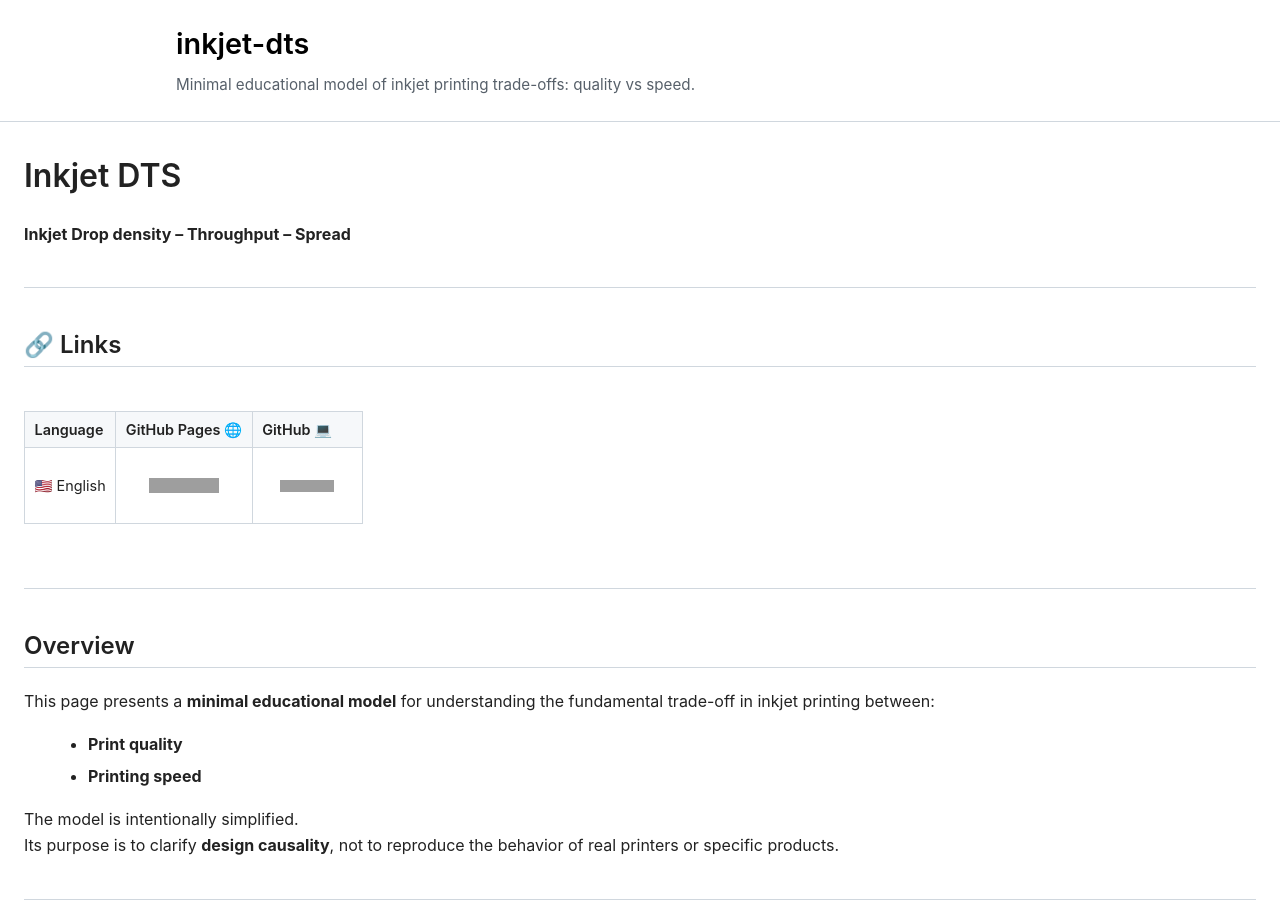
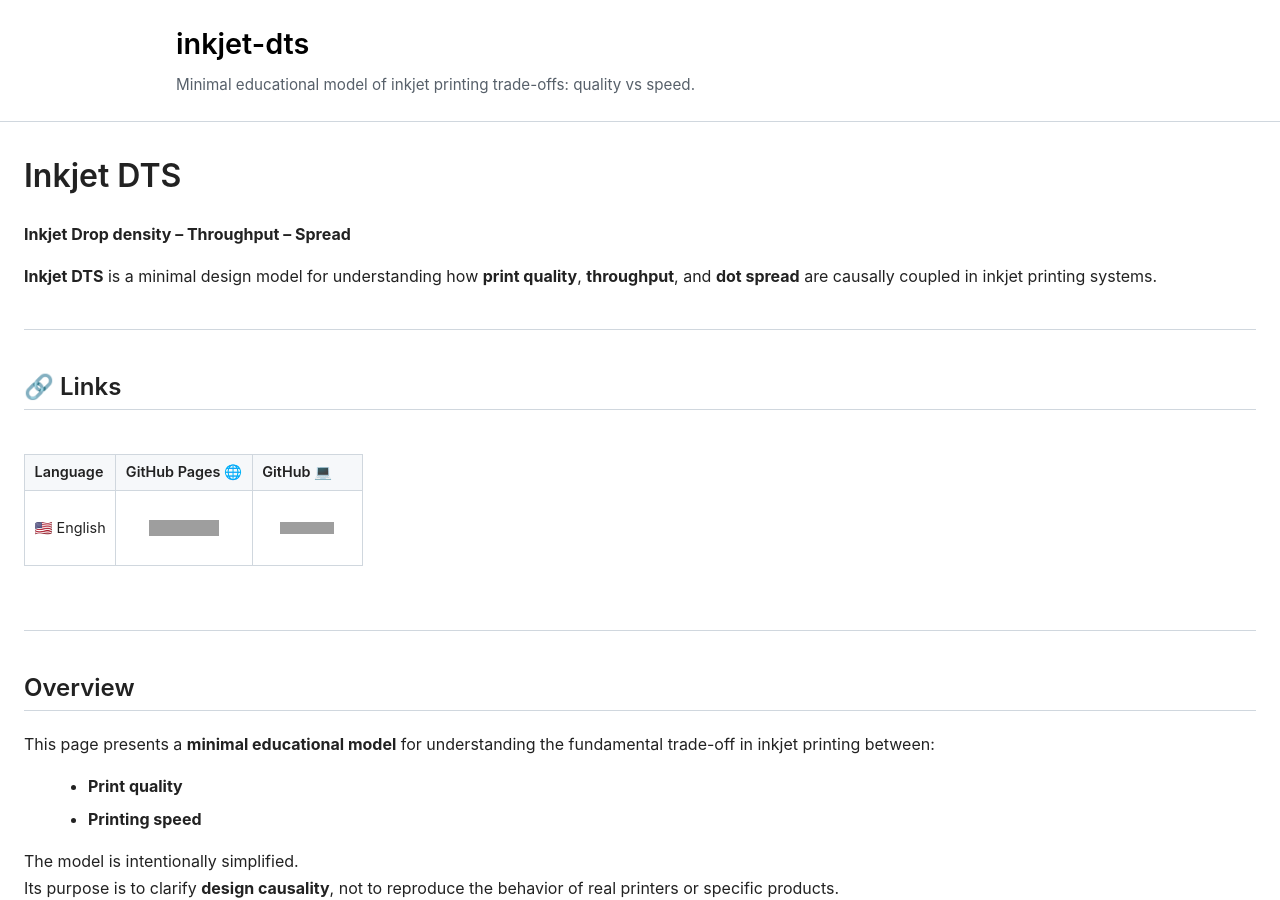
Before and after one commit to Samizo-AITL/inkjet-dts, a Jekyll site: the page built from index.md, in a window 1280 px wide and 900 px high. Built offline with Jekyll 4.4.1, drawn with Linux system fonts in a browser that asks for light colours; grey boxes are pictures that could not be loaded.

Commit message:
Update index.md

```diff
--- a/index.md
+++ b/index.md
@@ -5,6 +5,10 @@ title: Inkjet DTS
 
 # Inkjet DTS
 **Inkjet Drop density – Throughput – Spread**
+
+**Inkjet DTS** is a minimal design model for understanding
+how **print quality**, **throughput**, and **dot spread**
+are causally coupled in inkjet printing systems.
 
 ---
 
```
